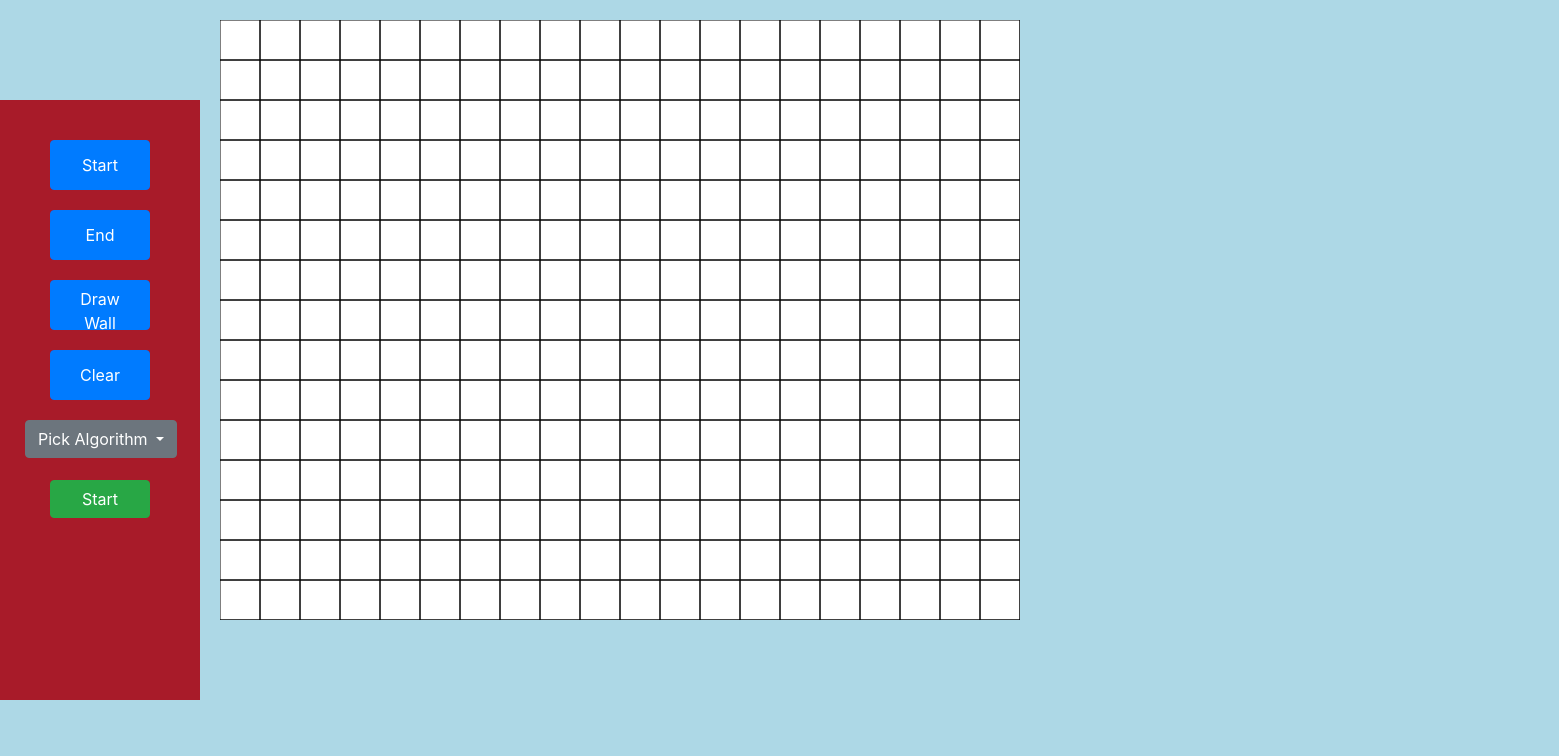
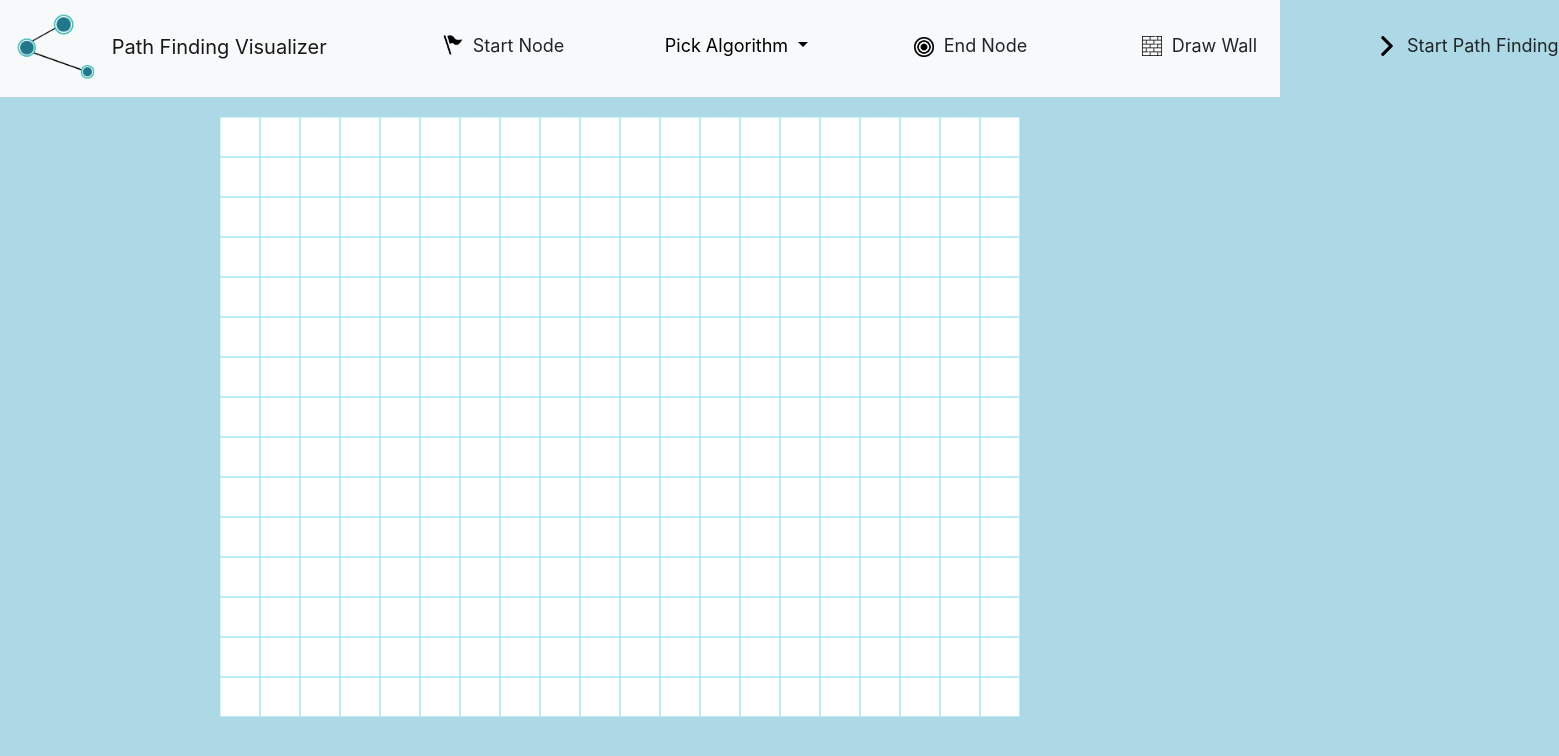
Before and after one commit to Dhruv-m-Shah/Path-Finding-Visualizer, a plain HTML site: page index.html in a window 1280 px wide. Shown: the whole page, 1559 px wide, since content can reach past the window. Drawn offline with nearby package versions, Linux system fonts and the light colour scheme.

Commit message:
UI updates

```diff
--- a/index.html
+++ b/index.html
@@ -6,29 +6,58 @@
     integrity="sha384-Vkoo8x4CGsO3+Hhxv8T/Q5PaXtkKtu6ug5TOeNV6gBiFeWPGFN9MuhOf23Q9Ifjh" crossorigin="anonymous">
   <link rel="stylesheet" href="style.css">
 </head>
+<nav class="navbar navbar-expand-lg navbar-light bg-light">
+  <a class="navbar-brand" href="#"><img class="logo" src="imgs\Logo.png"> Path Finding Visualizer</a>
+  <button class="navbar-toggler" type="button" data-toggle="collapse" data-target="#navbarSupportedContent"
+    aria-controls="navbarSupportedContent" aria-expanded="false" aria-label="Toggle navigation">
+    <span class="navbar-toggler-icon"></span>
+  </button>
+
+  <div class="collapse navbar-collapse" id="navbarSupportedContent">
+    <ul class="navbar-nav mr-auto">
+      <li class="nav-item active start">
+        <div onclick="start_state()">
+          <img class="start" src="imgs/flag.png">
+          <p>Start Node</p>
+        </div>
+      </li>
+      <li class="nav-item dropdown">
+        <a class="nav-link dropdown-toggle alog" href="#" id="navbarDropdown" role="button" data-toggle="dropdown"
+          aria-haspopup="true" aria-expanded="false">
+          Pick Algorithm
+        </a>
+        <div class="dropdown-menu alog" aria-labelledby="navbarDropdown">
+          <a class="dropdown-item" href="#" onclick="aStar_mode()">A*</a>
+          <a class="dropdown-item" href="#" onclick="dijkstra_mode()">Dijkstra</a>
+          <a class="dropdown-item" href="#" onclick="bfs_mode()">BFS</a>
+        </div>
+      </li>
+      <li class="nav-item active end">
+        <div onclick="end_state()">
+          <img class="end" src="imgs/End.png">
+          <p>End Node</p>
+        </div>
+      </li>
+      <li class="nav-item active wall">
+        <div onclick="wall_state()">
+          <img class="brick" src="imgs/Brick.svg">
+          <p>Draw Wall</p>
+        </div>
+      </li>
+      <li class="nav-item active startalgo">
+        <div onclick="start_algo()">
+          <img class="brick" src="imgs/start.svg">
+          <p>Start Path Finding</p>
+        </div>
+      </li>
+    </ul>
+
+  </div>
+</nav>
 
 <body style=" background: lightblue;">
 
-    <div class="selectorbox">
-        <button type="button" class="btn btn-primary start_point" onclick ="start_state()">Start</button>
-        <button type="button" class="btn btn-primary end_point" onclick ="end_state()">End</button>
-        <button type="button" class="btn btn-primary draw_wall" onclick ="wall_state()">Draw Wall</button>
-        <button type="button" class="btn btn-primary clear" onclick ="clear_slate()">Clear</button>
-        <div class="dropdown algo">
-            <button class="btn btn-secondary dropdown-toggle" type="button" id="dropdownMenuButton"
-                data-toggle="dropdown" aria-haspopup="true" aria-expanded="false">
-                Pick Algorithm
-            </button>
-            <div class="dropdown-menu" aria-labelledby="dropdownMenuButton">
-                <a class="dropdown-item" href="#" onclick="aStar_mode()">A*</a>
-                <a class="dropdown-item" href="#" onclick="dijkstra_mode()">Dijkstra</a>
-                <a class="dropdown-item" href="#" onclick = "bfs_mode()">BFS</a>
-            </div>
-        </div>
-        <div class="col text-center">
-            <button type="button" class="btn btn-success start" onclick = "start_algo()">Start</button>
-        </div>
-    </div>
+
   <canvas class="drawingboard" id="c" style="background: #fff; margin:20px"></canvas>
 
 
--- a/main.js
+++ b/main.js
@@ -32,6 +32,7 @@ context.beginPath();
 function drawBoard() {
     for (var x = 0; x <= bw; x += 40) {
         for (var y = 0; y <= bh; y += 40) {
+            context.strokeStyle = "#a1e7f7";
             context.rect(x, y, 40, 40);
         }
     }
@@ -83,7 +84,7 @@ function lightUpSquare(xpos, ypos) {
             (previousGrid.xpos == endBox.xpos && previousGrid.ypos == endBox.ypos) ||
             inset(wallSet, previousGrid.xpos, previousGrid.ypos) ||
             inset(visitednodes, previousGrid.xpos, previousGrid.ypos)) {
-            context.fillStyle = "#FF0000";
+            context.fillStyle = "#32d6db";
             context.fillRect(x, y, 40, 40);
             context.stroke();
             previousGrid.xpos = x;
@@ -92,7 +93,7 @@ function lightUpSquare(xpos, ypos) {
         }
         context.fillStyle = "#FFFFFF"
         context.fillRect(previousGrid.xpos, previousGrid.ypos, 40, 40);
-        context.fillStyle = "#FF0000";
+        context.fillStyle = "#32d6db";
         context.fillRect(x, y, 40, 40);
         context.stroke();
         previousGrid.xpos = x;
@@ -158,20 +159,20 @@ function wall_block(xpos, ypos) {
 document.onclick = function (event) {
 
     if (state_val == 1) {
-        start_block(event.pageX + 10, event.pageY + 10);
+        start_block(event.pageX + 10, event.pageY - 46);
     }
 
     if (state_val == 2) {
-        end_block(event.pageX + 10, event.pageY + 10);
+        end_block(event.pageX + 10, event.pageY - 46);
     }
 
     if (state_val == 3) {
-        wall_block(event.pageX + 10, event.pageY + 10);
+        wall_block(event.pageX + 10, event.pageY - 46);
     }
 
 };
 onmousemove = function (e) {
-    lightUpSquare(event.pageX, event.pageY);
+    lightUpSquare(event.pageX, event.pageY-56);
 
 }
 
@@ -252,7 +253,7 @@ function draw(xpos, ypos) {
     if (xpos == endBox.xpos && ypos == endBox.ypos) {
         return;
     }
-    context.fillStyle = "#FF0000";
+    context.fillStyle = "#32d6db";
     context.fillRect(xpos, ypos, 40, 40);
     context.stroke();
 }
@@ -263,7 +264,7 @@ function draw_yellow(xpos, ypos) {
     if (xpos == startBox.xpos && ypos == startBox.ypos) {
         return;
     }
-    context.fillStyle = "#ffff00";
+    context.fillStyle = "#18859e";
     context.fillRect(xpos, ypos, 40, 40);
     context.stroke();
 }
--- a/style.css
+++ b/style.css
@@ -32,7 +32,7 @@
     height: 50px;
 }
 
-.btn.btn-primary.clear{
+.btn.btn-primary.clear {
     position: absolute;
     top: 250px;
     left: 50px;
@@ -54,7 +54,8 @@
     top: 380px;
     min-width: 100px;
 }
-#dropdownMenuButton{
+
+#dropdownMenuButton {
     min-width: 150px;
     top: 250px;
 
@@ -65,3 +66,80 @@
     left: 200px;
     z-index: -2;
 }
+
+.logo {
+    max-width: 80px;
+    margin-right: 10px;
+    max-height: auto;
+}
+
+.start {
+    transform: translateY(-8px);
+    float: left;
+    max-width: 40px;
+    max-height: auto;
+}
+
+.nav-link.start {
+    font-size: 20px;
+    margin-left: 60px;
+}
+
+.nav-link.dropdown-toggle.alog {
+    transform: translateY(-3px);
+    font-size: 18px;
+    margin-left: 184px;
+    color: black;
+}
+
+.dropdown-menu.alog {
+    margin-left: 184px;
+}
+
+.start-div {
+    display: inline;
+}
+
+.nav-item.active.start {
+    transform: translateY(5px);
+    white-space: nowrap;
+    font-size: 18px;
+    margin-left: 90px;
+}
+
+.nav-item.active.end {
+    transform: translateY(5px);
+    white-space: nowrap;
+    font-size: 18px;
+    margin-left: 98px;
+}
+
+.end {
+    transform: translateY(5px);
+    margin-right: 10px;
+    float: left;
+    max-width: 20px;
+    height: auto;
+}
+
+.brick {
+    margin-right: 10px;
+    transform: translateY(4px);
+    float: left;
+    max-width: 20px;
+    max-height: auto;
+}
+
+.nav-item.active.wall {
+    transform: translateY(5px);
+    white-space: nowrap;
+    font-size: 18px;
+    margin-left: 198px;
+}
+
+.nav-item.active.startalgo {
+    transform: translateY(5px);
+    white-space: nowrap;
+    font-size: 18px;
+    margin-left: 150px;
+}
```
Also changed, not shown: imgs/Brick.svg (added), imgs/End.png (added), imgs/Logo.png (added), imgs/flag.png (added), imgs/start.svg (added). Lines whose indentation alone changed are shown as unchanged.
